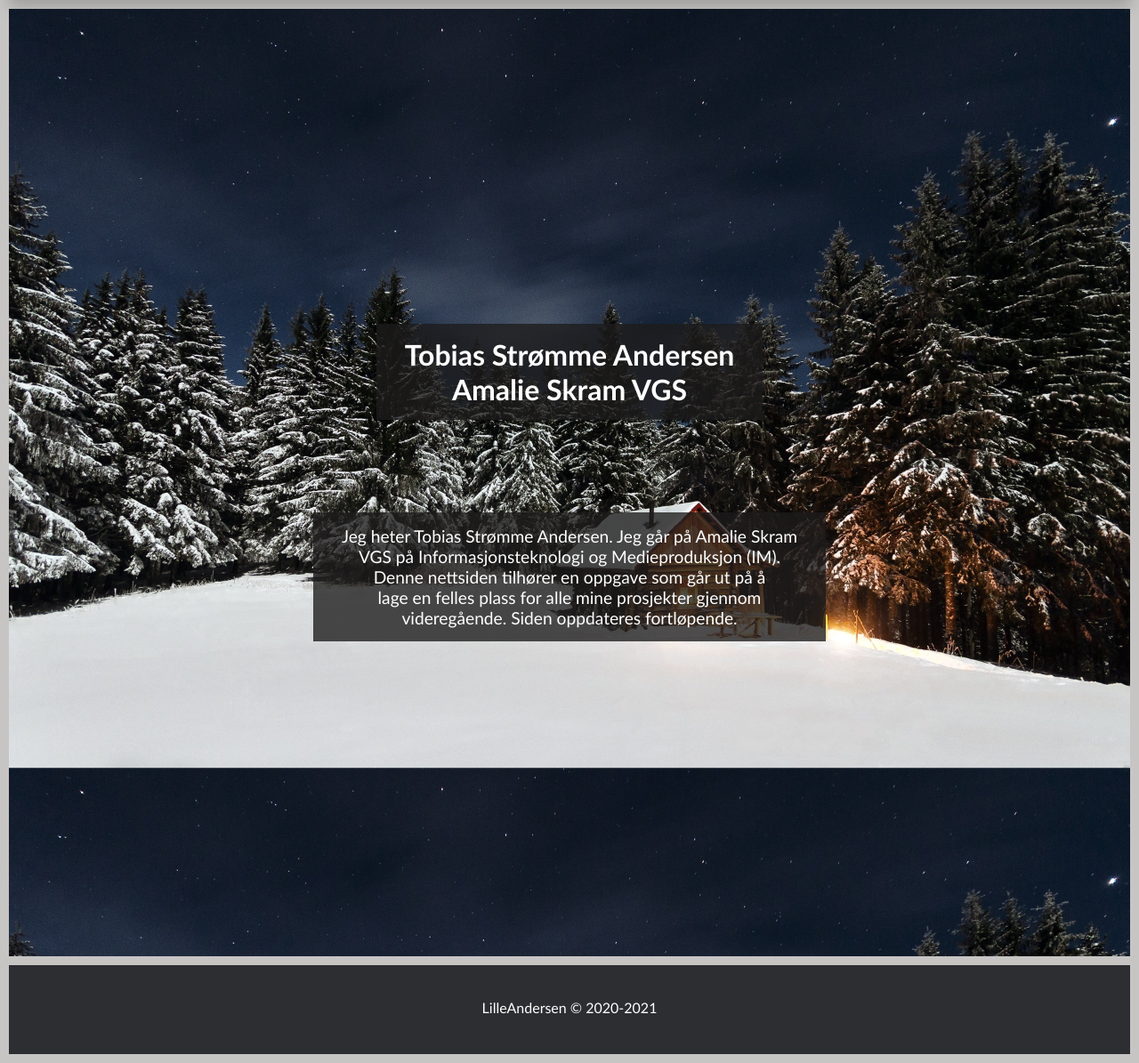
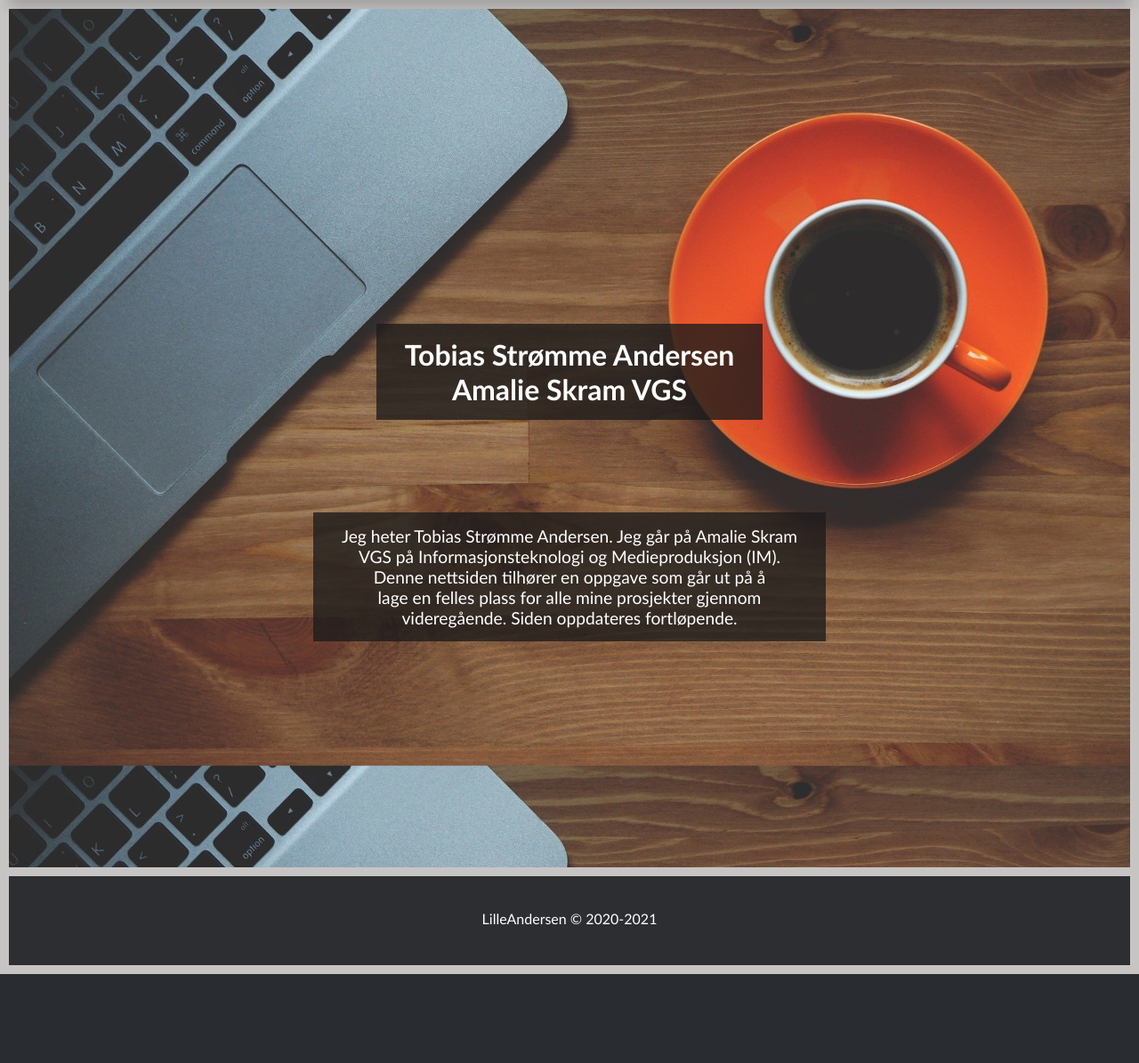
Before and after one commit to LilleAndersen/LilleAndersen.github.io, a PHP site: page /index.html in a window 1280 px wide. Shown: the part 120-1315 px from the top of the page at 89% size. After the commit the page ends 1215 px from the top, so only its background shows below. Run offline with PHP 8.4, Linux system fonts and the light colour scheme.

Commit message:
fixed bug and background images

```diff
--- a/CSS/style.css
+++ b/CSS/style.css
@@ -168,31 +168,20 @@
 /* Gjør at bakgrunnsbilde blir fint */
 .main {
   background-color: rgba(221, 206, 206, 0.288);
-  background-image: url(../IMAGES/cabin-1082063.jpg);
+  background-image: url(../IMAGES/cup-of-coffee-1280537_1920.jpg);
   background-color: #cccccc;
   background-position: center;
   background-repeat: no-repeat;
   background-size: cover;
   position: relative;
   margin: 0px 10px 0px 10px;
-}
-
-/* Gjør at bakgrunnsbilde blir fint */
-.main_homepage {
-  background-color: rgba(221, 206, 206, 0.288);
-  background-image: url(../IMAGES/cabin-1082058.jpg);
-  background-color: #cccccc;
-  background-position: center;
-  background-repeat: no-repeat;
-  background-size: cover;
-  position: relative;
   background-attachment: fixed;
 }
 
 /* Gjør at bakgrunnsbilde blir fint */
 .main_konsep {
   background-color: rgba(221, 206, 206, 0.288);
-  background-image: url(../IMAGES/technology-1283624_1920.jpg);
+  background-image: url(../IMAGES/work-731198_1920.jpg);
   background-color: #cccccc;
   background-position: center;
   background-repeat: no-repeat;
@@ -214,7 +203,7 @@
 /* Gjør at bakgrunnsbilde blir fint */
 .main_teknol {
   background-color: rgba(221, 206, 206, 0.288);
-  background-image: url(../IMAGES/cup-of-coffee-1280537_1920.jpg);
+  background-image: url(../IMAGES/social-media-763731_1920.jpg);
   background-color: #cccccc;
   background-position: center;
   background-repeat: no-repeat;
@@ -244,7 +233,7 @@
   padding: 15px 32px;
   text-decoration: none;
   display: inline-block;
-  margin: 100px 20px 0px 20px;
+  margin: 0px 20px 0px 20px;
   font-size: larger;
 }
 
@@ -365,8 +354,8 @@
 .imagegrid {
   display: grid;
   grid-template-columns: 1fr 1fr 1fr 1fr 1fr;
-  grid-template-areas: "emptyspace emptyspace emptyspace emptyspace emptyspace"
-                     "overskrift overskrift overskrift overskrift overskrift";
+  grid-template-areas:"emptyspace emptyspace emptyspace emptyspace emptyspace"
+                      "overskrift overskrift overskrift overskrift overskrift";
 }
 
 /* Setter bakgrunnsfarge, margin og skygge på header */
@@ -380,8 +369,6 @@
   text-align: left;
   margin: 0px 0px 0px 0px;
 }
-
-
 
 /*Gjør knappen finere*/
 .link1 {
@@ -433,23 +420,9 @@
   display: block;
 }
 
-/* Gjør at dropdown menyen blir fin*/
-.dropdown-content a:hover {background-color: #f1f1f1}
-
-/* Gjør at dropdown menyen blir fin*/
-.dropdown:hover .dropdown-content {
-  display: block;
-}
-
-/* Gjør at dropdown menyen blir fin*/
-.dropdown:hover .dropbtn {
-  background-color: darkslategray;
-  transition-duration: 0.4s;
-}
-
 /* Gjør at bilde blir så stor så jeg vil ha det.*/
 .emptyspace {
-  height: 350px;
+  height: 0px;
 }
 
 /* Gjør at hovuddelen blir fin*/
@@ -465,13 +438,14 @@
 
 /* Utvider siden*/
 .overskrift {
+  margin-top: 350px;
   text-align: center;
   margin-bottom: 600px;
 }
 
 /* Utvider siden*/
 .overskrift1 {
-  margin-bottom: -250px;
+  margin-bottom: -350px;
 }
 
 /* Gjør info området fint*/
--- a/index.html
+++ b/index.html
@@ -82,7 +82,6 @@
 
 <!-- Innholdet under navigasjonsbaren -->
 <div class="main">
-    <div class="main_homepage">
 <div class="imagegrid">
 
     <div class="emptyspace">
@@ -104,7 +103,6 @@
         </div>
     </div>
 </div>
-</div>
 
         <!-- Bunninfo -->
     <div class="footer">
```
Also changed, not shown: IMAGES/social-media-763731_1920.jpg (added), IMAGES/technology-2125547_1920.jpg (deleted), IMAGES/work-731198_1920.jpg (added).
